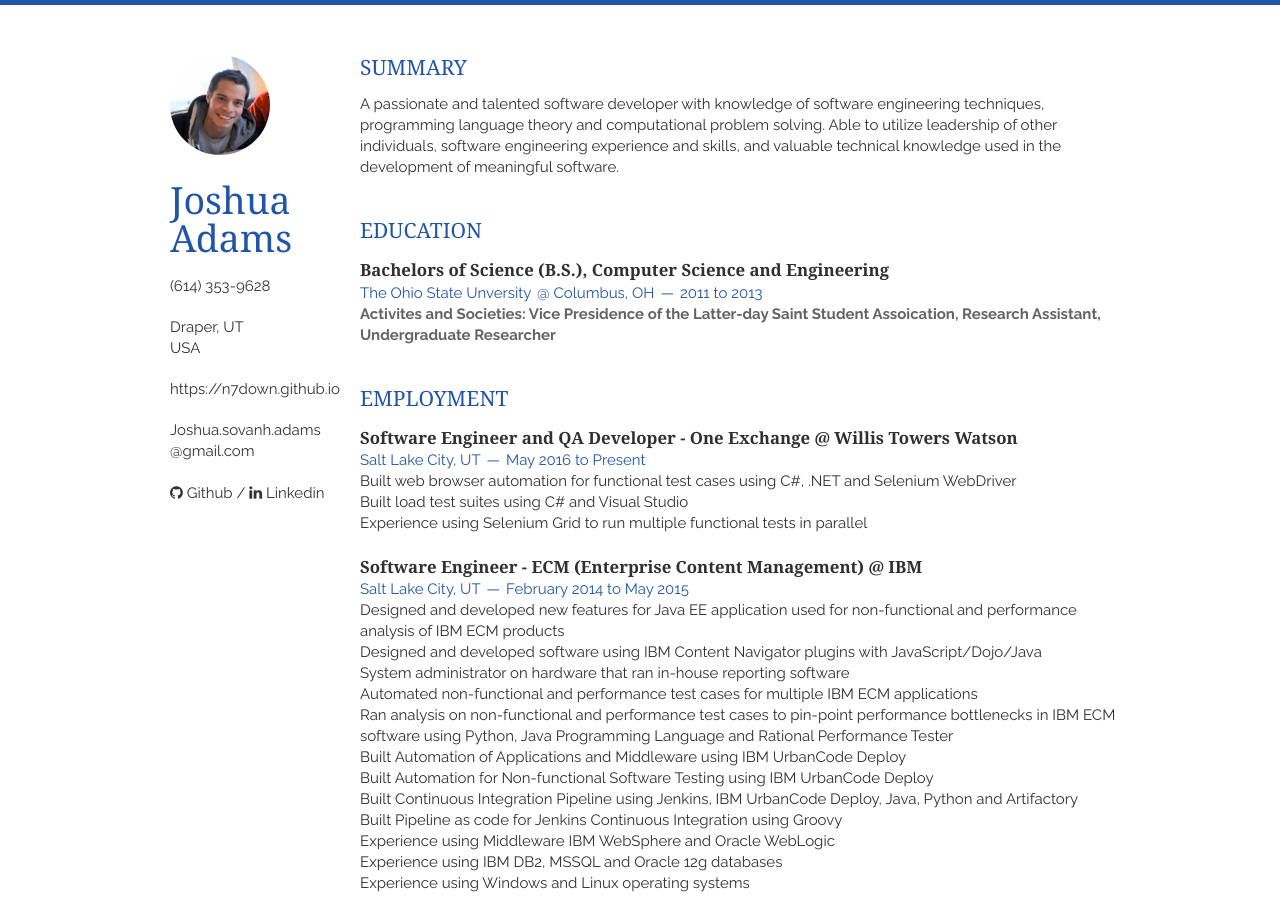
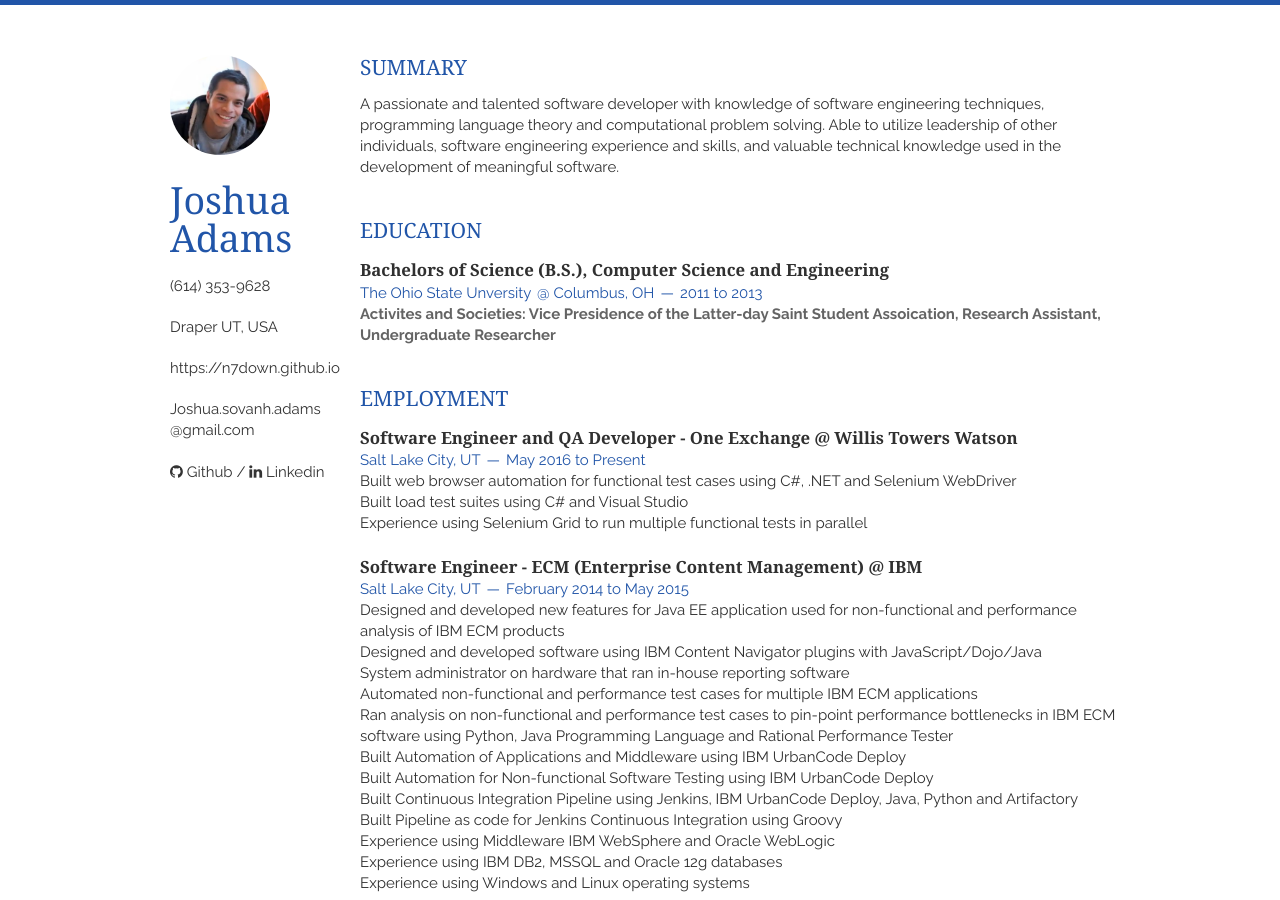
Before and after one commit to N7down/Vitae, a Jekyll site: the page built from index.html, in a window 1280 px wide and 900 px high. Built offline with Jekyll 4.4.1, drawn with Linux system fonts in a browser that asks for light colours; nearby versions of some CDN libraries; Markdown is read by kramdown in place of the engine named in the settings; the list of posts is cut into pages by our own code.

Commit message:
updated location

```diff
--- a/_config.yml
+++ b/_config.yml
@@ -28,8 +28,7 @@
 #google_maps: 'https://www.google.co.uk/maps/place/44+Perth+St,+Edinburgh,+Edinburgh+City+EH3+5BL'
 address:
 postcode:
-city: Draper, UT
-country: USA
+location: Draper UT, USA
 #google_analytics: UA-69300817-1
 
 # needed for travis-ci build
--- a/_layouts/layout.html
+++ b/_layouts/layout.html
@@ -34,8 +34,7 @@
           <!-- <a href="{{ site.google_maps }}"> -->
           <!-- {{ site.address }}<br/>
           {{ site.postcode }}<br/> -->
-          {{ site.city }}<br/>
-          {{ site.country }}
+          {{ site.location }}
           <!-- </a> -->
         </address>
         <p>
```
